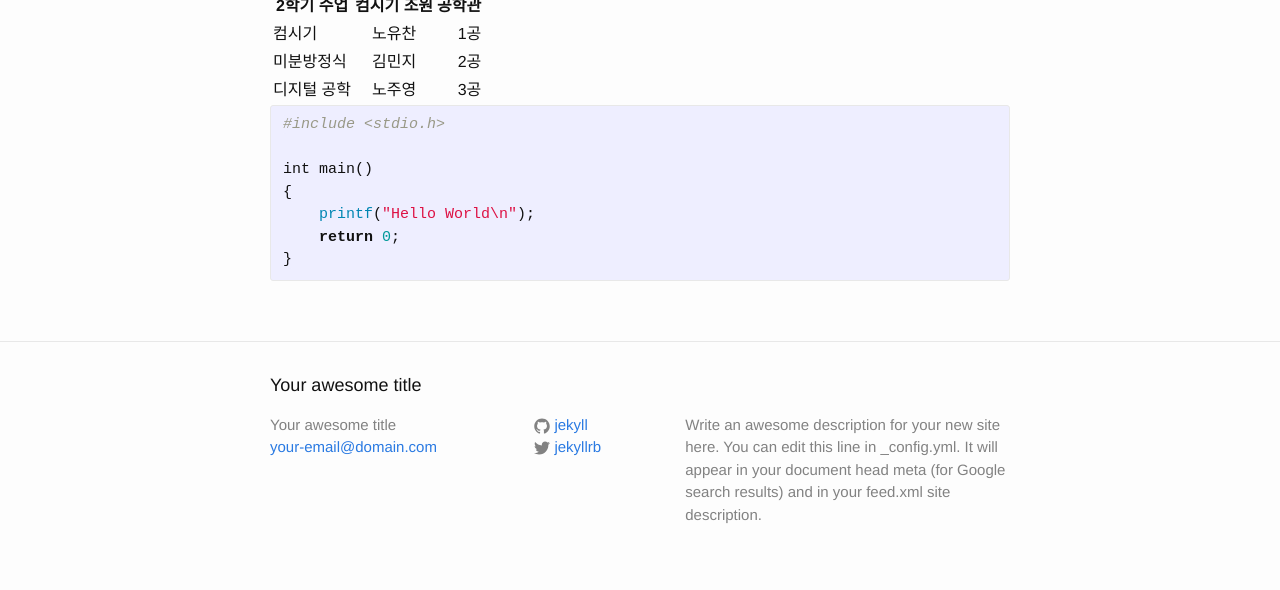
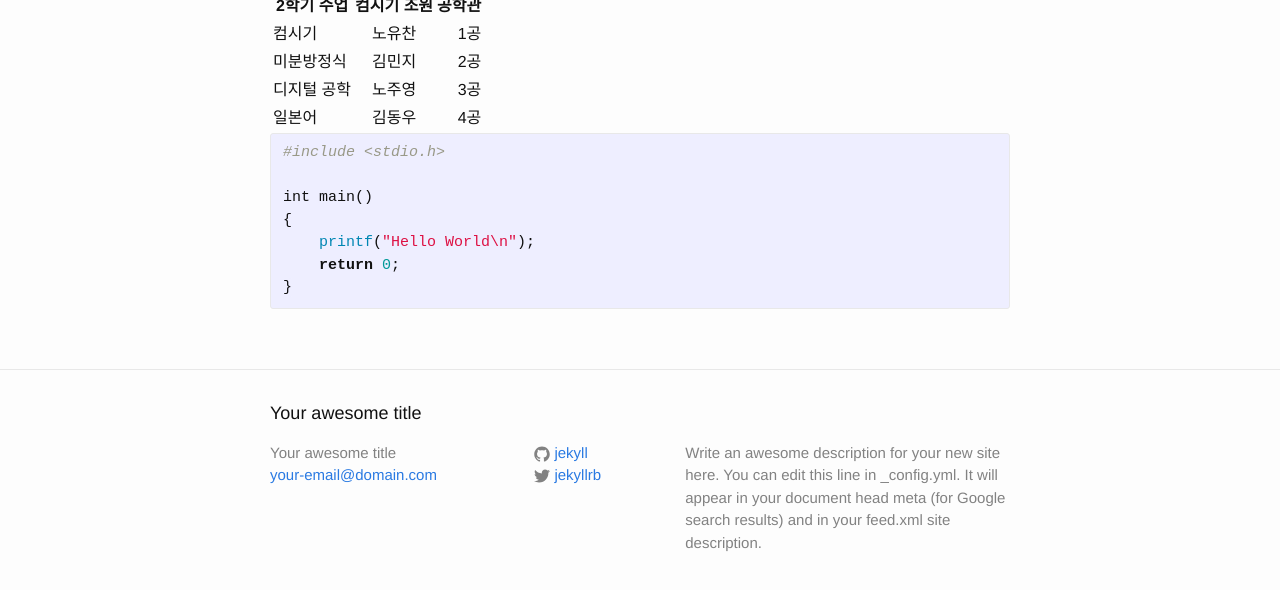
Before and after one commit to kknn8/Forsubject, a Jekyll site: the page built from _posts/2015-05-26-No-JooYeong.markdown, in a window 1280 px wide and 900 px high, scrolled down 1124 px, cut to the strip 286-876 px from the top of the window. Built offline with Jekyll 4.4.1, drawn with Linux system fonts in a browser that asks for light colours.

Commit message:
JooYeong

```diff
--- a/_posts/2015-05-26-No-JooYeong.markdown
+++ b/_posts/2015-05-26-No-JooYeong.markdown
@@ -62,7 +62,7 @@ categories: jekyll update
 |      컴시기      |   노유찬              |   1공       |
 |     미분방정식   |   김민지              |   2공       |
 |     디지털 공학  |   노주영              |   3공       |
-
+|     일본어       |   김동우              |   4공       |
 
 {% highlight ruby %}
 #include <stdio.h>
```
